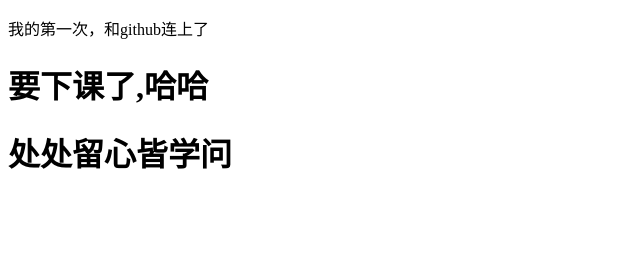
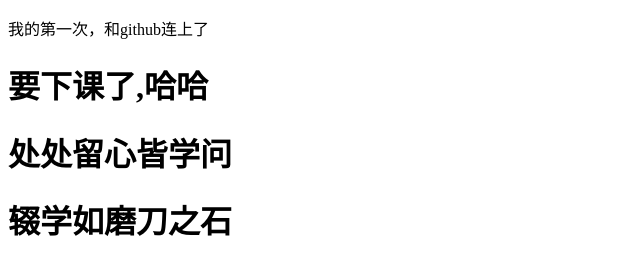
Before and after one commit to wuyanan-100/1921, a plain HTML site: page index.html in a window 1280 px wide. Shown: the whole page, without its empty margins (0-640 px from the left). Drawn offline with Linux system fonts and the light colour scheme.

Commit message:
第四次提交

```diff
--- a/index.html
+++ b/index.html
@@ -9,5 +9,6 @@
     <p>我的第一次，和github连上了</p>
     <h1>要下课了,哈哈</h1>
     <h1>处处留心皆学问</h1>
+    <h1>辍学如磨刀之石</h1>
 </body>
 </html>
```
